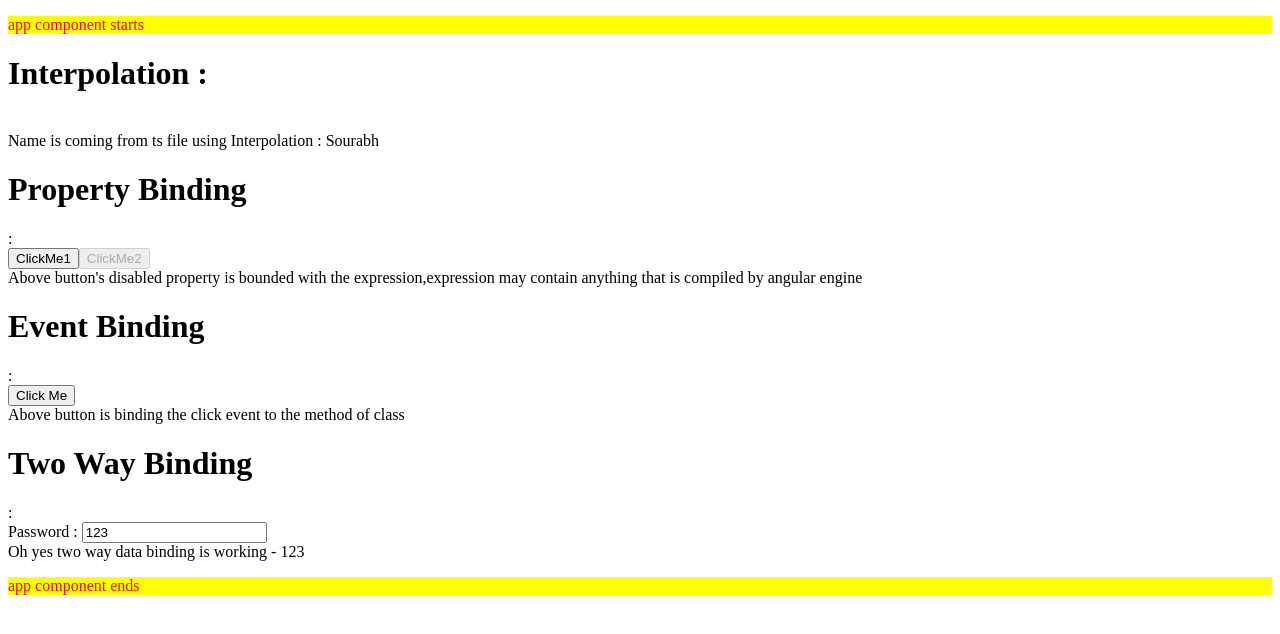
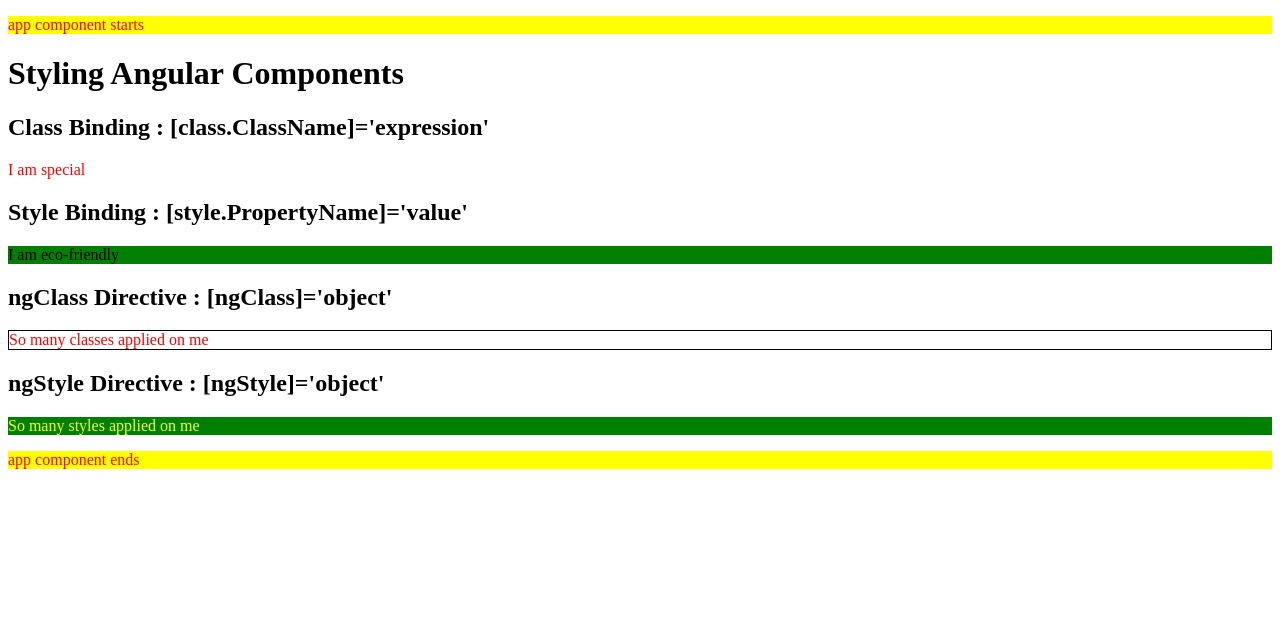
Before and after one commit to SourabhRanka/angularPlayground, an Angular app: page / in a window 1280 px wide. Shown: the top 634 px of the page. Built offline with nearby package versions, Linux system fonts and the light colour scheme.

Commit message:
style changes

```diff
--- a/src/app/app.component.css
+++ b/src/app/app.component.css
@@ -1,6 +1,18 @@
-p {
-
+p.boundary {
     background-color: yellow;
     color : red;
+}
 
+div{
+    border: solid 2px black;
+    padding : 2px;
+    margin : 2px;
 }
+
+.special{
+    color : red;
+}
+
+.verySpecial{
+    border : solid 1px black;
+}
--- a/src/app/app.component.html
+++ b/src/app/app.component.html
@@ -1,30 +1,16 @@
 <!--this is template of my app-component or root component, everything goes here-->
 
-<p>app component starts</p>
-<!--we will learn Data-Bindings here-->
-<h1>Interpolation :</h1> <br>
-<div>
-    Name is coming from ts file using Interpolation : {{name}}<br>
-</div>
-<h1>Property Binding</h1> : <br>
+<p class='boundary'>app component starts</p>
+<!--we will learn styling here-->
 
-<button [disabled]='false'>ClickMe1</button>
-<button [disabled]='isCorrect'>ClickMe2</button>
-<div>
-    Above button's disabled property is bounded with the expression,expression may contain anything that is compiled by angular
-    engine
-    <br>
-</div>
+<h1>Styling Angular Components</h1>
 
-<h1>Event Binding</h1> : <br>
-<button (click)="displayMyName()">Click Me</button>
-<div>
-    Above button is binding the click event to the method of class
-</div>
-
-<h1>Two Way Binding</h1> : <br> Password : <input type="text" [(ngModel)]='password'>
-<div>
-    Oh yes two way data binding is working - {{password}}
-</div>
-
-<p>app component ends</p>
+<h2>Class Binding : [class.ClassName]='expression'</h2>
+<p [class.special]='checkSpecial()'>I am special</p>
+<h2>Style Binding : [style.PropertyName]='value'</h2>
+<p [style.background-color]='"green"'>I am eco-friendly</p>
+<h2>ngClass Directive : [ngClass]='object'</h2>
+<p [ngClass]='classConfig'>So many classes applied on me</p>
+<h2>ngStyle Directive : [ngStyle]='object'</h2>
+<p [ngStyle]='styleConfig'>So many styles applied on me</p>
+<p class='boundary'>app component ends</p>
--- a/src/app/app.component.ts
+++ b/src/app/app.component.ts
@@ -6,14 +6,23 @@
   styleUrls: ['./app.component.css']
 })
 export class AppComponent {
-  title = 'app'; // this is class property
-  name = 'Sourabh'; // I am adding here another property
-  isCorrect : boolean = true;
-  password : string = '123';
+  checkSpecial(){
+    if(true === true){
+      return true;
+    }else{
+      return false;
+    }
+  }
 
-  displayMyName (){ // this is class method
+  classConfig = {
+    special : true,  // nameOFthe Class : boolean value
+    verySpecial : true
 
-    alert(this.name); // will display my name
+  }
+
+  styleConfig = {
+    color  : 'yellow',  // nameOFthe Class : boolean value
+    backgroundColor : 'green'
 
   }
 }
```
